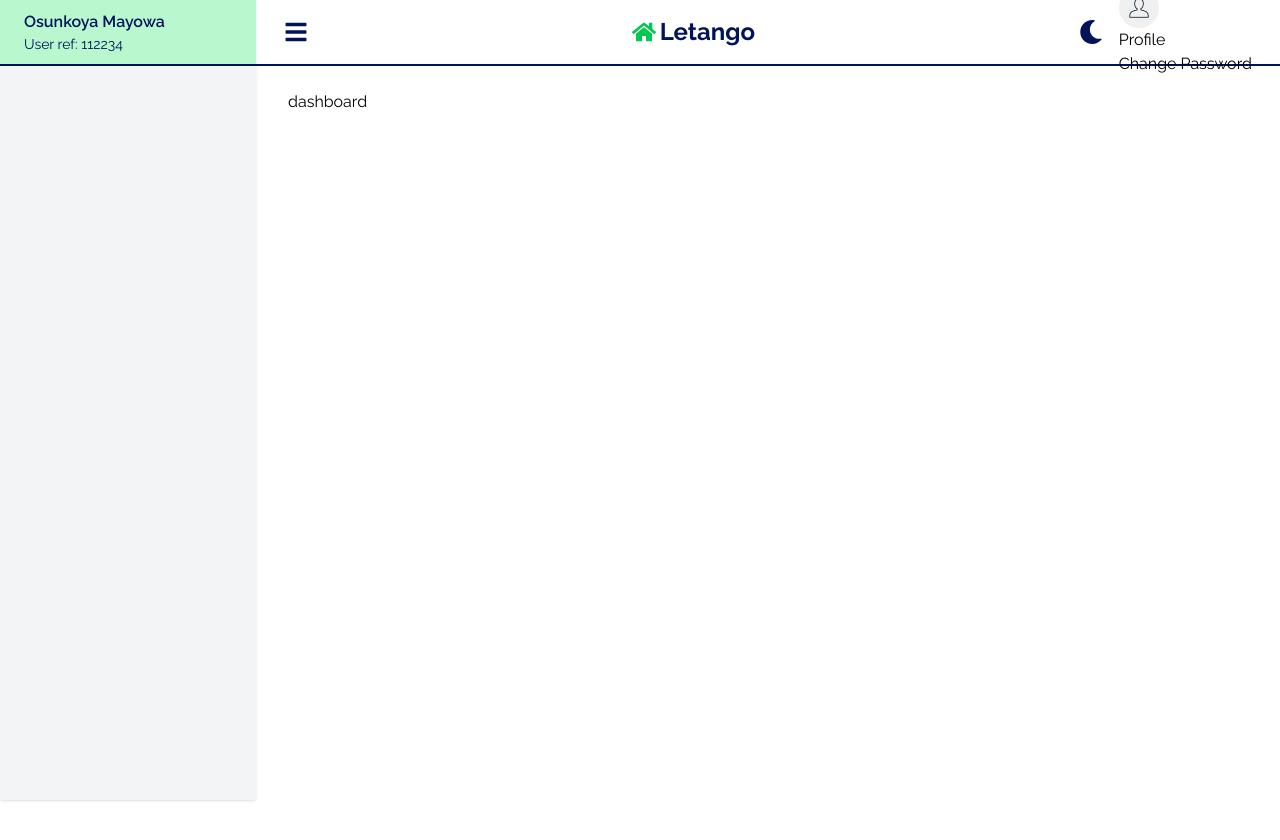
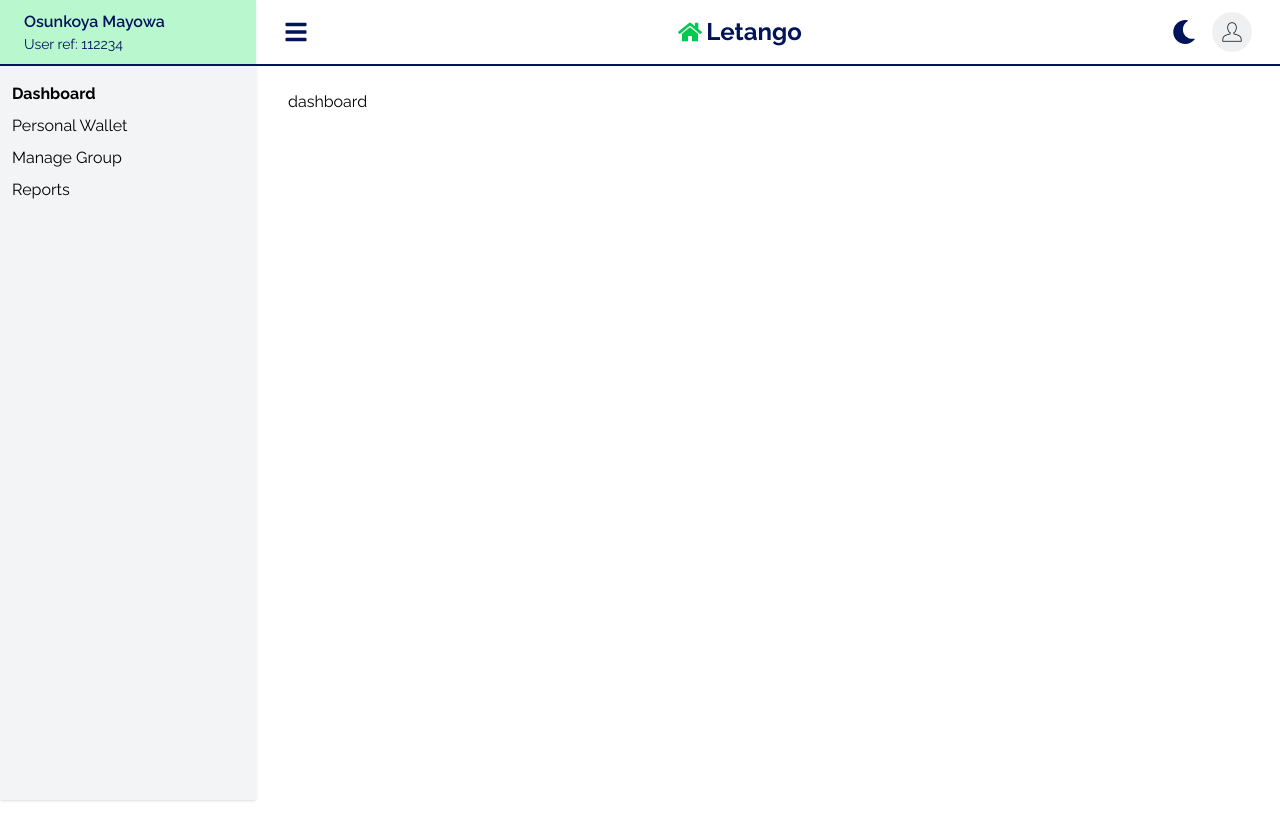
Before and after one commit to Emmanueloye/Letango-Frontend, a React (Vite) app: page /account in a window 1280 px wide. Shown: the top 840 px of the page. Built offline with nearby package versions, Linux system fonts and the light colour scheme.

Commit message:
update account

```diff
--- a/src/components/HomeSections/Footer.tsx
+++ b/src/components/HomeSections/Footer.tsx
@@ -84,13 +84,12 @@ const Footer = ({
               Customer care
             </li>
             <li>
-              <Link
-                to='/'
+              <button
                 className='flex items-center text-sm'
                 onClick={() => scrollToSection('contact')}
               >
-                contact Form
-              </Link>
+                Contact Form
+              </button>
             </li>
             <li>
               <Link to='tel:08111111111' className='text-sm'>
--- a/src/components/Navigation/HomeNav.tsx
+++ b/src/components/Navigation/HomeNav.tsx
@@ -1,7 +1,7 @@
 import { FaBars } from 'react-icons/fa';
 // import logo from '../../assets/logo-no-bg.png';
 // import whiteLogo from '../../assets/whiteLogo-nobg.png';
-import { Link } from 'react-router-dom';
+import { Link, NavLink } from 'react-router-dom';
 import { useEffect, useRef, useState } from 'react';
 import SiteMode from './SiteMode';
 const HomeNav = ({
@@ -67,39 +67,36 @@ const HomeNav = ({
                 </Link>
               </li>
               <li className=' dark:text-slate-50'>
-                <Link
-                  to='/'
+                <button
                   className={activeSection === 'solutions' ? 'font-700' : ''}
                   onClick={() => scrollToSection('solutions')}
                 >
                   Solutions
-                </Link>
+                </button>
               </li>
               <li className=' dark:text-slate-50'>
-                <Link
-                  to='/'
+                <button
                   className={activeSection === 'about-us' ? 'font-700' : ''}
                   onClick={() => scrollToSection('about-us')}
                 >
                   About us
-                </Link>
+                </button>
               </li>
               <li className=' dark:text-slate-50'>
-                <Link
-                  to='/'
+                <button
                   className={activeSection === 'contact' ? 'font-700' : ''}
                   onClick={() => scrollToSection('contact')}
                 >
                   Contact
-                </Link>
+                </button>
               </li>
               <li className=' dark:text-slate-50'>
-                <Link
+                <NavLink
                   to='/account'
-                  className={activeSection === 'contact' ? 'font-700' : ''}
+                  className={({ isActive }) => (isActive ? 'font-700' : '')}
                 >
                   Account
-                </Link>
+                </NavLink>
               </li>
             </ul>
             {/*=================================================================================
--- a/src/components/Navigation/SideBar.tsx
+++ b/src/components/Navigation/SideBar.tsx
@@ -1,6 +1,7 @@
 import { FaTimesCircle } from 'react-icons/fa';
 import { useAppDispatch, useAppSelector } from '../../Actions/store';
 import { dashboardActions } from '../../Actions/DashboardAction';
+import { NavLink } from 'react-router-dom';
 
 const SideBar = () => {
   const dispatch = useAppDispatch();
@@ -17,7 +18,7 @@ const SideBar = () => {
 
   return (
     <aside
-      className={`bg-gray-100 dark:bg-slate-800 lg:w-64 fixed -left-[200%] ${showSidebarLg} ${showMobileSidebar} h-full transition-all duration-700 ease-in-out shadow-sm `}
+      className={`bg-gray-100 dark:bg-slate-800 lg:w-64 fixed -left-[200%] ${showSidebarLg} ${showMobileSidebar} h-full transition-all duration-700 ease-in-out shadow-sm overflow-y-auto`}
     >
       {/*=================================================================================
         ========================= Sidebar top card ===================================== */}
@@ -33,6 +34,27 @@ const SideBar = () => {
           className='text-2xl text-primary-500 cursor-pointer lg:hidden block dark:text-slate-50'
         />
       </div>
+      {/*=================================================================================
+        ========================= Sidebar navigation =================================== */}
+      <ul className='px-3 py-4'>
+        <li className='mb-2'>
+          <NavLink
+            to='/account'
+            className={({ isActive }) => (isActive ? 'font-700' : '')}
+          >
+            Dashboard
+          </NavLink>
+        </li>
+        <li className='mb-2'>
+          <NavLink to='/account'>Personal Wallet</NavLink>
+        </li>
+        <li className='mb-2'>
+          <NavLink to='/account'>Manage Group</NavLink>
+        </li>
+        <li className='mb-2'>
+          <NavLink to='/account'>Reports</NavLink>
+        </li>
+      </ul>
     </aside>
   );
 };
--- a/src/components/Navigation/TopNav.tsx
+++ b/src/components/Navigation/TopNav.tsx
@@ -1,14 +1,18 @@
-import { FaBars, FaHome } from 'react-icons/fa';
+import { FaBars, FaHome, FaLock, FaUserAlt } from 'react-icons/fa';
 import { dashboardActions } from '../../Actions/DashboardAction';
 import { useAppDispatch, useAppSelector } from '../../Actions/store';
 import { Link } from 'react-router-dom';
 import avater from '../../assets/user-2935527_1280.webp';
 import SiteMode from './SiteMode';
+import { CiLogout } from 'react-icons/ci';
+import { useState } from 'react';
 
 const TopNav = () => {
+  const [isAuthMenuOpen, setIsAuthMenuOpen] = useState(false);
   const dispatch = useAppDispatch();
   const { isSidebarOpen } = useAppSelector((state) => state.ui);
 
+  // Toggle sidebar class names
   const showNavLg = isSidebarOpen ? 'lg:w-full lg:ml-0' : 'lg:w-4/5 lg:ml-64';
 
   return (
@@ -37,20 +41,40 @@ const TopNav = () => {
         ========================= Top nav menu ===================================== */}
         <div className='flex items-center gap-4'>
           <SiteMode />
-          <div>
+          <div className='relative'>
             <img
               src={avater}
               alt='User image'
               width={40}
               height={40}
               className='rounded-full'
+              onClick={() => setIsAuthMenuOpen(!isAuthMenuOpen)}
             />
-            <ul>
-              <li>
-                <Link to='/'>Profile</Link>
+            <ul
+              className={`absolute top-[140%]  text-sm w-38 bg-slate-100 dark:bg-slate-800  dark:text-slate-50 p-2 invisible right-0 ${
+                isAuthMenuOpen ? 'visible' : 'right-1'
+              } transition-all duration-500`}
+            >
+              <li className='pt-2 mb-5'>
+                <Link
+                  to='/'
+                  className='flex items-baseline hover:text-amber-600'
+                >
+                  <FaUserAlt />
+                  <span className='ml-1'>Profile</span>
+                </Link>
+              </li>
+              <li className='mb-5'>
+                <Link to='/' className='flex items-baseline'>
+                  <FaLock />
+                  <span className='ml-1'>Change Password</span>
+                </Link>
               </li>
               <li>
-                <Link to='/'>Change Password</Link>
+                <button className='flex items-baseline'>
+                  <CiLogout />
+                  <span className='ml-1'>Logout</span>
+                </button>
               </li>
             </ul>
           </div>
--- a/src/layouts/DashBoardLayout.tsx
+++ b/src/layouts/DashBoardLayout.tsx
@@ -1,4 +1,4 @@
-import { Outlet } from 'react-router-dom';
+import { Outlet, ScrollRestoration } from 'react-router-dom';
 import SideBar from '../components/Navigation/SideBar';
 import TopNav from '../components/Navigation/TopNav';
 import { useAppSelector } from '../Actions/store';
@@ -8,7 +8,7 @@ const DashBoardLayout = () => {
 
   const adjustMain = isSidebarOpen ? 'lg:w-full lg:ml-0' : 'lg:w-4/5 lg:ml-64';
   return (
-    <div>
+    <div className='overflow-x-hidden'>
       <SideBar />
       <TopNav />
       <main
@@ -16,6 +16,7 @@ const DashBoardLayout = () => {
       >
         <Outlet />
       </main>
+      <ScrollRestoration />
     </div>
   );
 };
--- a/src/layouts/LandingLayout.tsx
+++ b/src/layouts/LandingLayout.tsx
@@ -10,7 +10,7 @@ const LandingLayout = () => {
 
     const section = document.getElementById(sectionId);
     if (section) {
-      section.scrollIntoView({ behavior: 'smooth' });
+      section.scrollIntoView({ behavior: 'smooth', block: 'start' });
       setActiveSection(sectionId);
     }
   };
```
